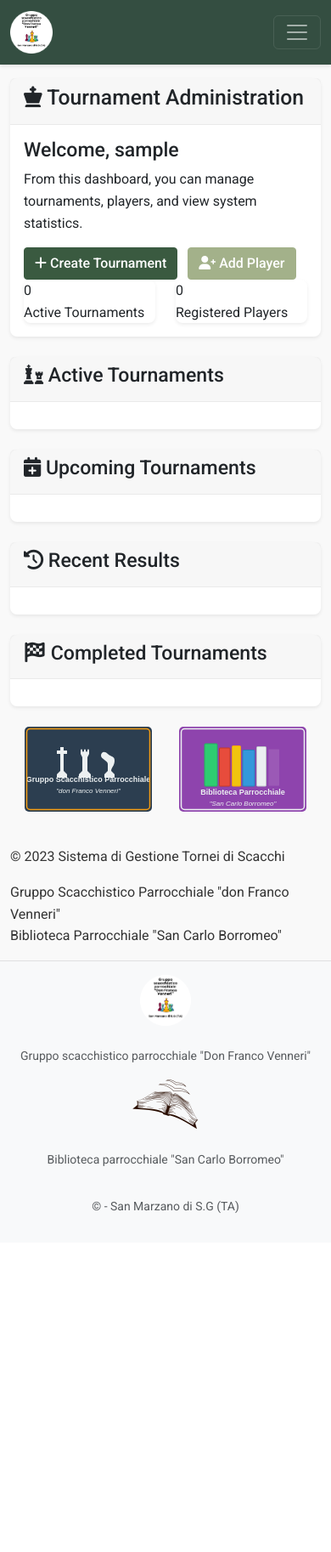
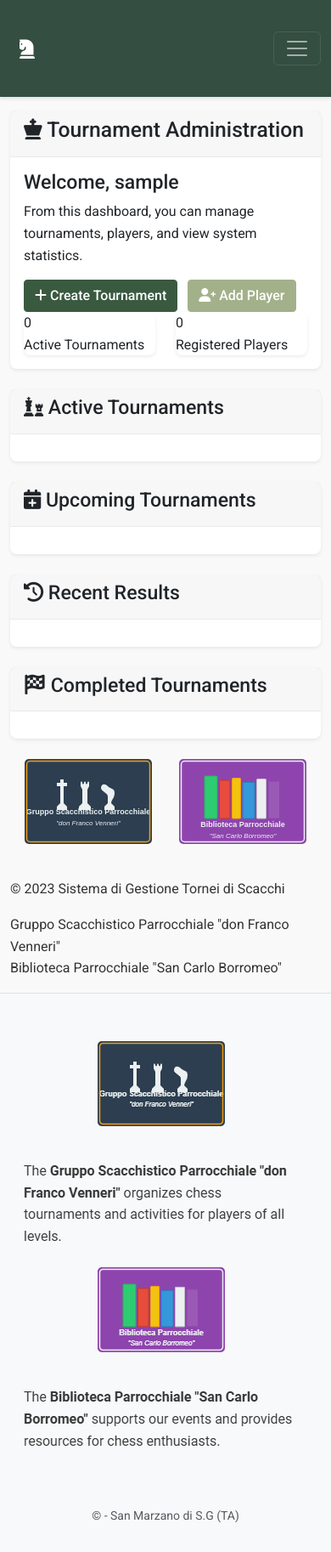
Before and after one commit to giorochi/ScacchistiDonFranco, a Flask app: page /admin/dashboard in a window 390 px wide. Shown: the whole page at 85% size. Before the commit the page ends 1428 px from the top, so only its background shows below. Run offline with Flask 3, Linux system fonts and the light colour scheme; the visitor is signed in with stand-in values (Sample User, id 1); data that the repository does not hold is empty.

Commit message:
Update website appearance with a new logo and modernized footer section
Replaces the image logos with a font-awesome icon in the navbar and updates the footer with a consolidated image in `templates/layout.html`.

Replit-Commit-Author: Agent
Replit-Commit-Session-Id: d7014abb-245d-4f7a-b6cb-86c6e75b7be7
Replit-Commit-Screenshot-Url: https://storage.googleapis.com/screenshot-production-us-central1/17650ef3-d9bc-486c-8329-b36643b839b5/8b9ba3ac-81d2-4712-aaf8-872cc48c7920.jpg

```diff
--- a/templates/layout.html
+++ b/templates/layout.html
@@ -27,8 +27,12 @@
     <nav class="navbar navbar-expand-lg navbar-dark">
         <div class="container">
             <a class="navbar-brand" href="{{ url_for('index') }}">
-                <img src="{{ url_for('static', filename='img/logo_gruppo_scacchistico.png') }}" alt="Gruppo Scacchistico Logo" class="logo" style="height: 50px; margin-right: 10px;">
-                <span class="d-none d-md-inline">Tornei di Scacchi</span>
+                <div class="d-flex align-items-center">
+                    <div class="logo-container" style="width: 40px; height: 40px; background-color: #344e41; border-radius: 4px; display: flex; justify-content: center; align-items: center; margin-right: 10px;">
+                        <i class="fas fa-chess-knight text-white" style="font-size: 1.5rem;"></i>
+                    </div>
+                    <span class="d-none d-md-inline">Tornei di Scacchi</span>
+                </div>
             </a>
             <button class="navbar-toggler" type="button" data-bs-toggle="collapse" data-bs-target="#navbarNav" aria-controls="navbarNav" aria-expanded="false" aria-label="Toggle navigation">
                 <span class="navbar-toggler-icon"></span>
@@ -143,16 +147,8 @@
     <!-- Footer -->
     <footer class="footer mt-auto py-3">
         <div class="container">
-            <div class="row">
-                <div class="col-md-6 text-center text-md-start">
-                    <img src="{{ url_for('static', filename='img/logo_gruppo_scacchistico.png') }}" alt="Gruppo Scacchistico" class="footer-logo" style="height: 60px;">
-                    <p class="text-muted small mt-2">Gruppo scacchistico parrocchiale "Don Franco Venneri"</p>
-                </div>
-                <div class="col-md-6 text-center text-md-end">
-                    <img src="{{ url_for('static', filename='img/logo_biblioteca.png') }}" alt="Biblioteca San Carlo Borromeo" class="footer-logo" style="height: 60px;">
-                    <p class="text-muted small mt-2">Biblioteca parrocchiale "San Carlo Borromeo"</p>
-                </div>
-            </div>
+            <img src="{{ url_for('static', filename='img/custom_footer.png') }}" alt="Organizations" class="img-fluid mb-3">
+
             <div class="row mt-3">
                 <div class="col text-center">
                     <p class="text-muted small">© {{ now().year }} - San Marzano di S.G (TA)</p>
```
Also changed, not shown: attached_assets/targeted_element_1747327254957.png (added), static/img/custom_footer.png (added).
